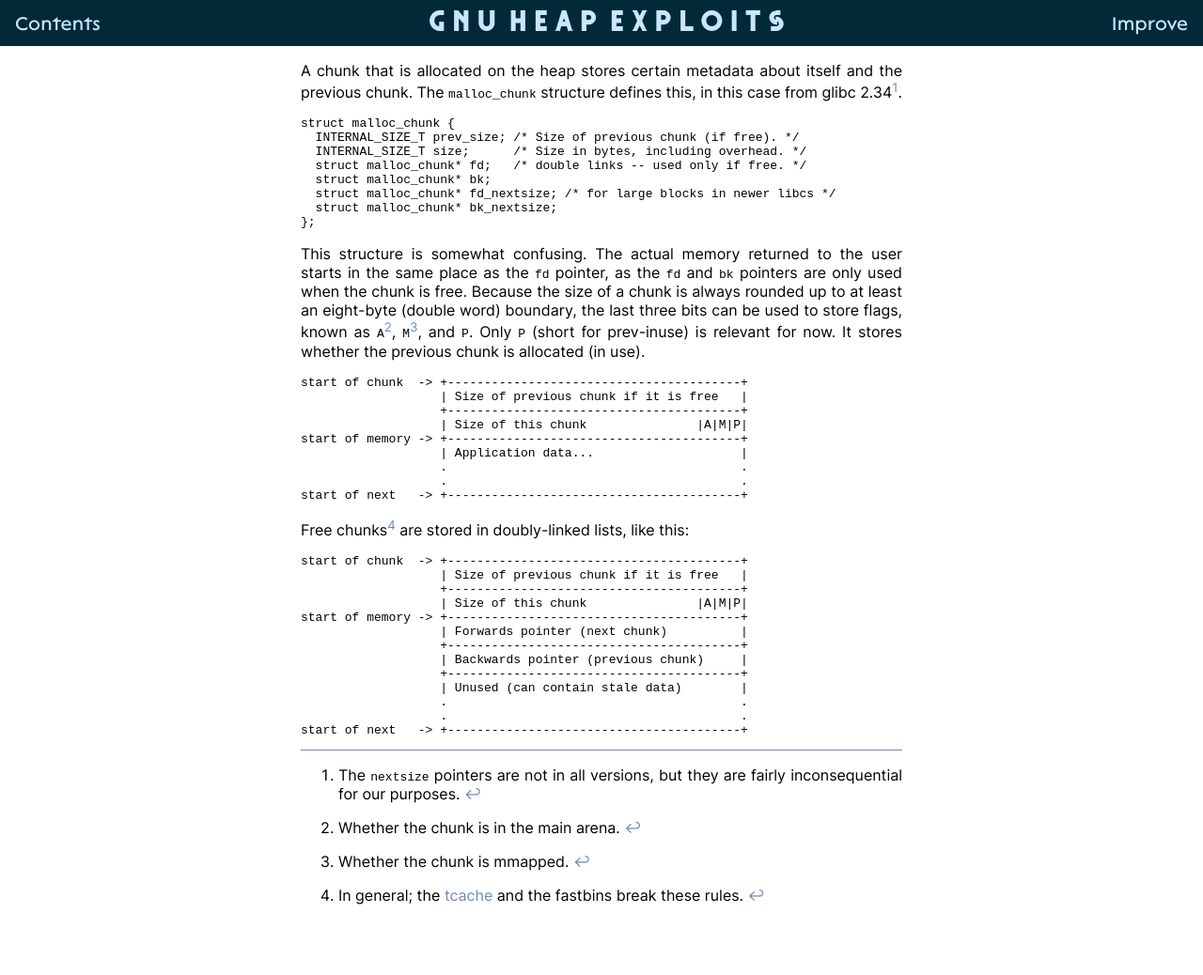
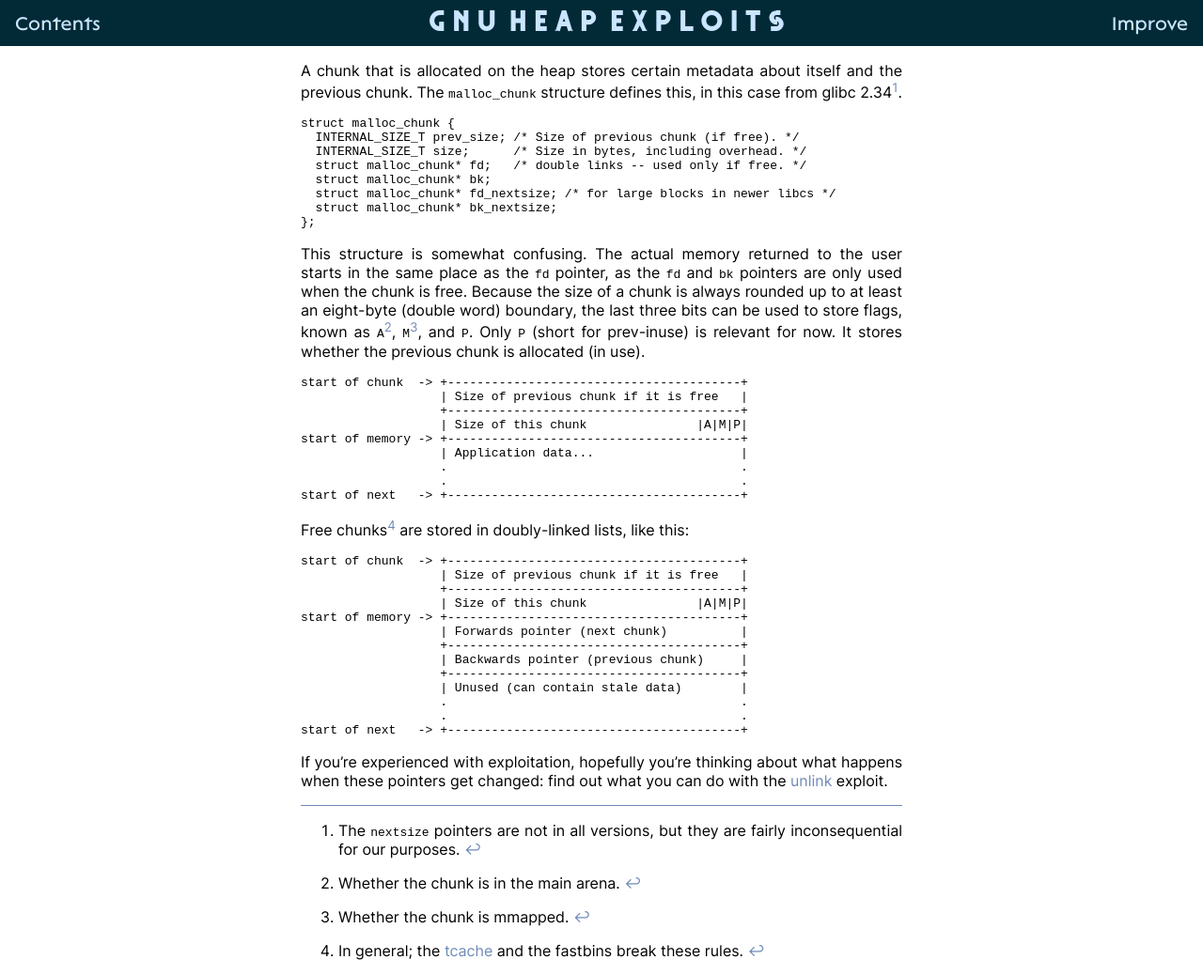
Before and after one commit to bstank/bstank.github.io, a Jekyll site: the page built from layout.md, in a window 1280 px wide. Shown: the whole page at 94% size. Built offline with Jekyll 4.4.1, drawn with Linux system fonts in a browser that asks for light colours; our own code applies the rules of GitHub Pages for plain Markdown files; before the commit the page ends 979 px from its top, so only the background shows below that.

Commit message:
Concluded layout.md

```diff
--- a/layout.md
+++ b/layout.md
@@ -45,6 +45,10 @@ Free chunks[^4] are stored in doubly-linked lists, like this:
                        .                                        .
     start of next   -> +----------------------------------------+
 
+If you're experienced with exploitation, hopefully you're thinking about what
+happens when these pointers get changed: find out what you can do with the
+[unlink](unlink) exploit.
+
 [^1]:
     The `nextsize` pointers are not in all versions, but they are fairly
     inconsequential for our purposes.
```
